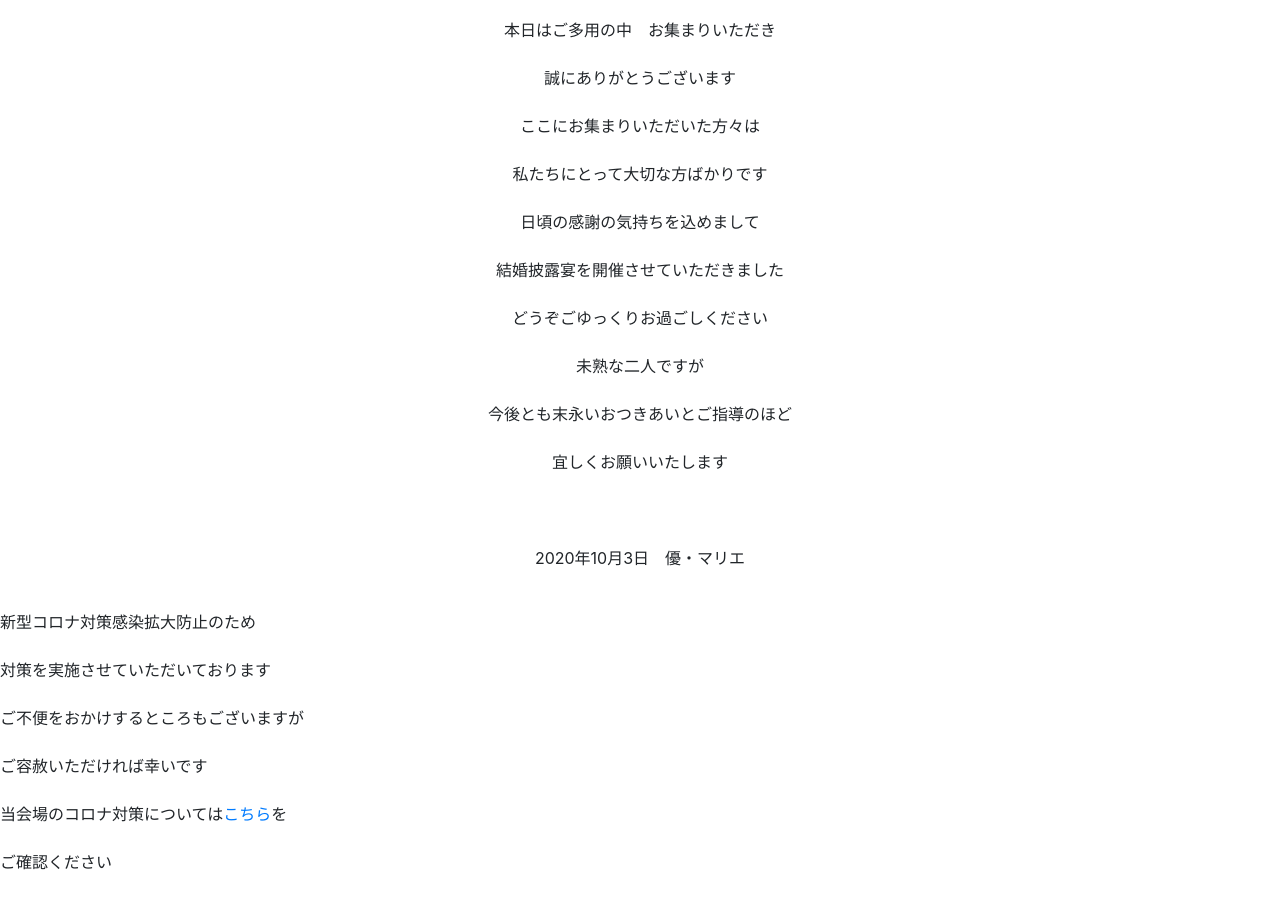
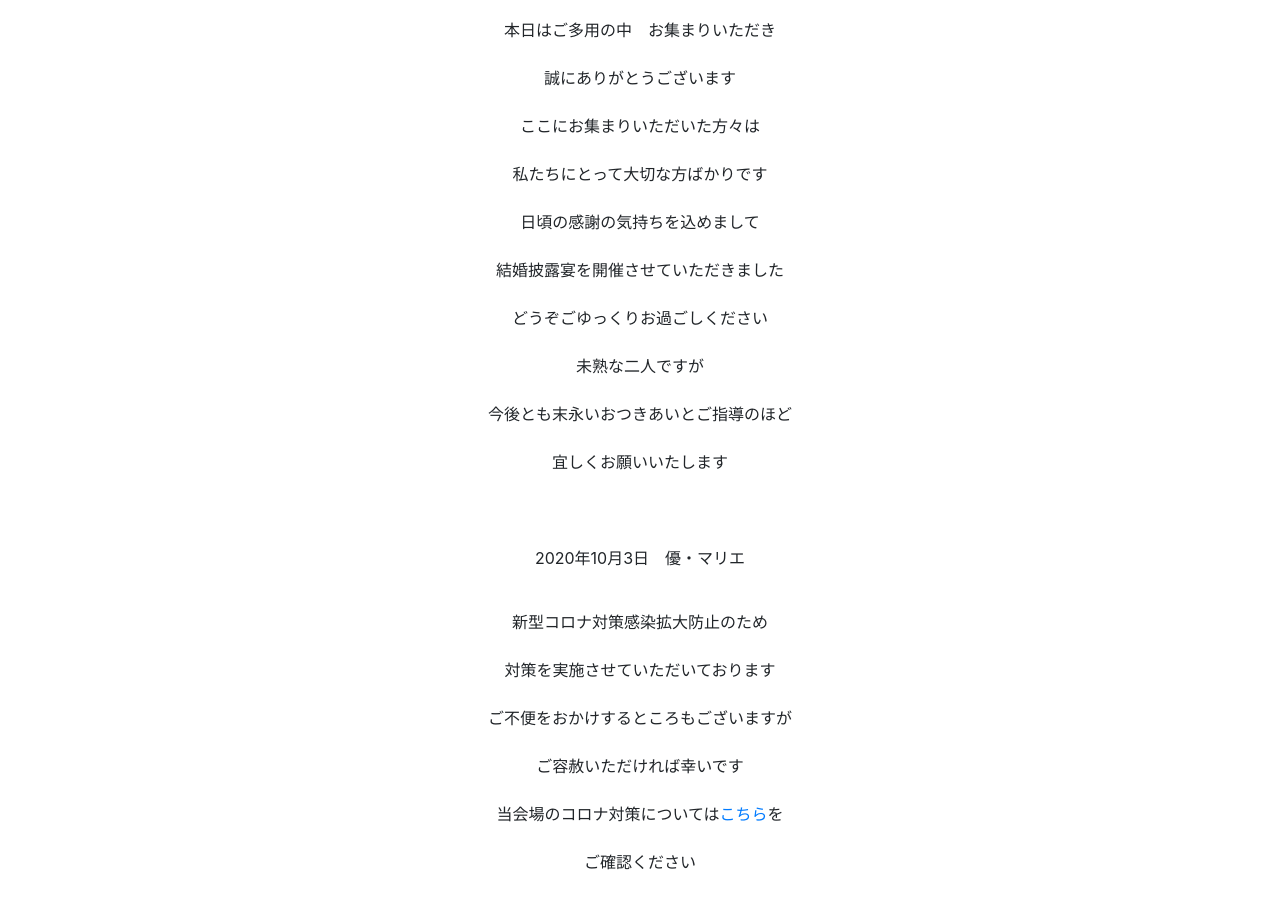
Before and after one commit to y-sugawara-z7/wedding-home, a plain HTML site: page docs/message.html in a window 1280 px wide. Shown: the part 86-994 px from the top of the page. Drawn offline with nearby package versions, Linux system fonts and the light colour scheme.

Commit message:
はじめにページの作成

```diff
--- a/docs/main.css
+++ b/docs/main.css
@@ -24,6 +24,10 @@ h2 {
   text-align: center;
 }
 
+.covid {
+  text-align: center;
+}
+
 div.inner-txt {
   padding-top: 1em;
   padding-bottom: 1em;
--- a/docs/message.html
+++ b/docs/message.html
@@ -52,7 +52,7 @@
       <br>
       2020年10月3日　優・マリエ
     </p>
-    <p>
+    <p class="covid">
       <br>
       新型コロナ対策感染拡大防止のため<br>
       <br>
```
